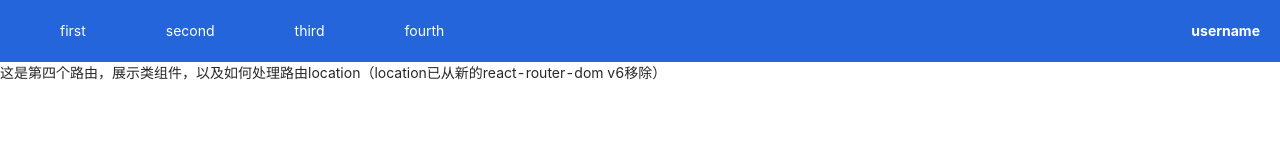
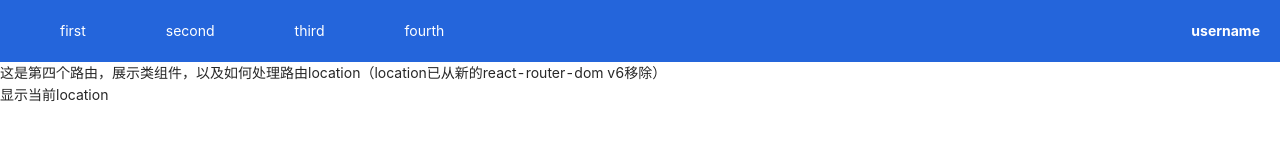
Before and after one commit to CarryKiana/react-template-project, a React (Create React App) app: page /#/fourth in a window 1280 px wide. Shown: the top 160 px of the page. Built offline with nearby package versions, Linux system fonts and the light colour scheme.

Commit message:
class组件内location的使用

```diff
--- a/src/views/fourth/index.js
+++ b/src/views/fourth/index.js
@@ -1,17 +1,29 @@
 import React from 'react'
+import { useLocation, useParams } from 'react-router-dom'
 class Fourth extends React.Component {
   constructor (props) {
     super(props)
     this.state = {}
   }
 
+  showLocation() {
+    console.log(this.props.location)
+  }
+
   render () {
     return (
       <div>
-        这是第四个路由，展示类组件，以及如何处理路由location（location已从新的react-router-dom v6移除）
+        <div>这是第四个路由，展示类组件，以及如何处理路由location（location已从新的react-router-dom v6移除）</div>
+        <div onClick={ () => { this.showLocation() } }>显示当前location</div>
       </div>
     )
   }
 }
 
-export default Fourth
+function WidthRouterParam (props) {
+  const location = useLocation()
+  const params = useParams()
+  return <Fourth {...props} location={ location } params={ params } />
+}
+
+export default WidthRouterParam
--- a/src/views/second/index.js
+++ b/src/views/second/index.js
@@ -9,7 +9,7 @@ function Second () {
   }
   return (
     <div onClick={ () => { handleTest() } }>
-      这是第二个路由axios 调用
+      这是第二个路由axios调用(点击,看控制台)
     </div>
   )
 }
```
